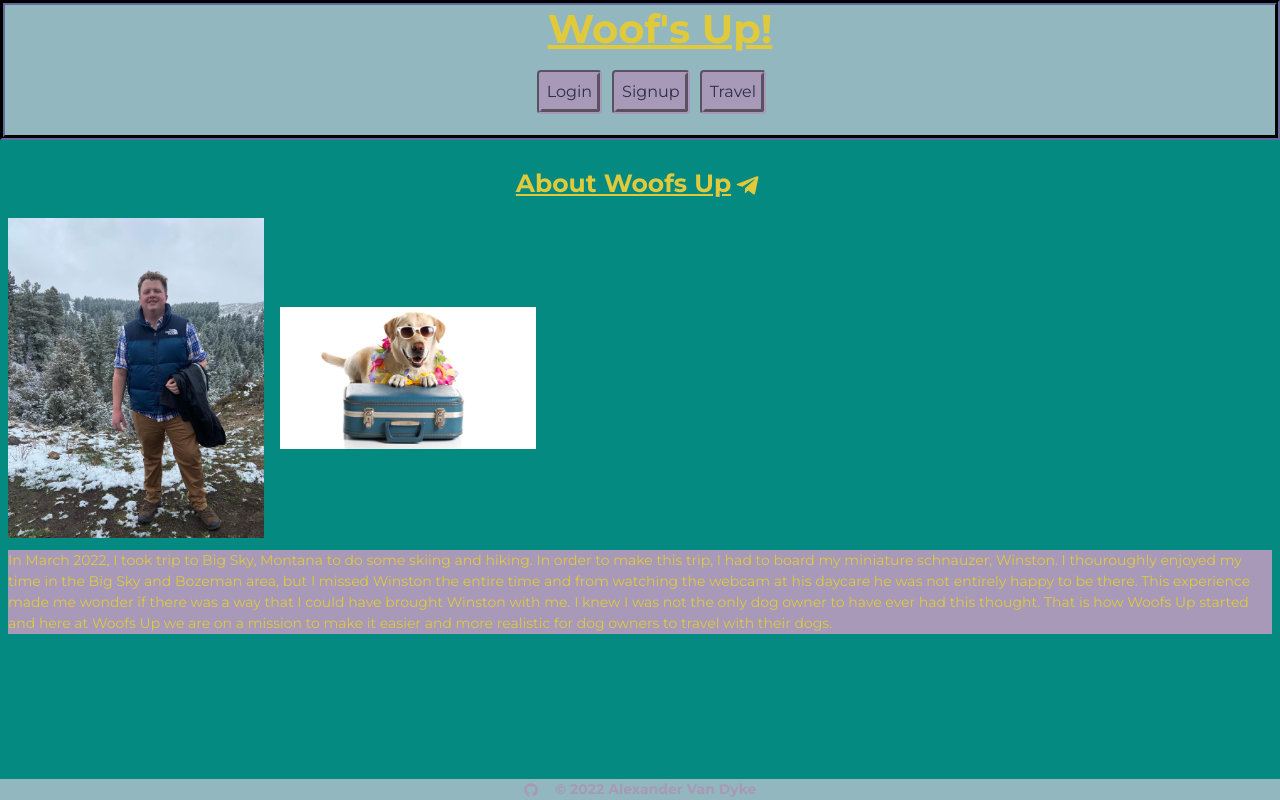
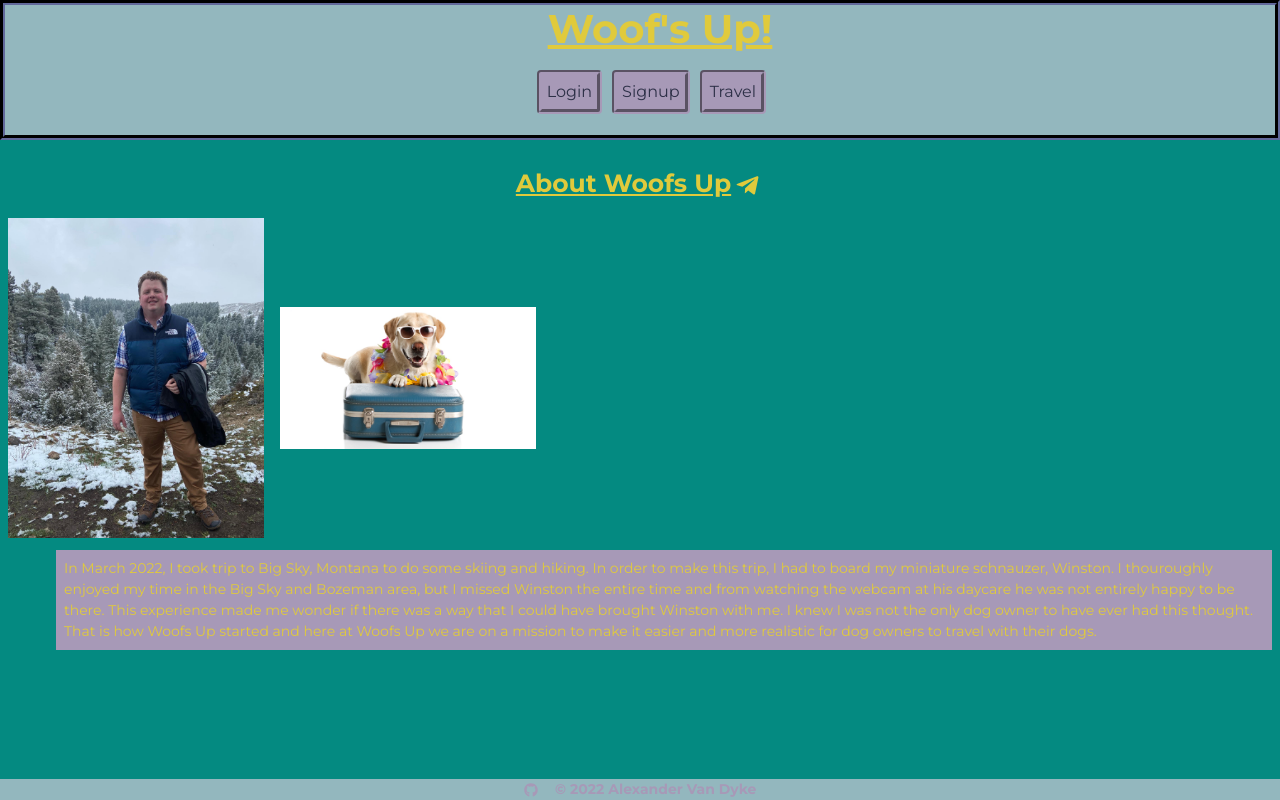
Before and after one commit to AlexandertheGreat491/Woofs_Up, a React (Create React App) app: page / in a window 1280 px wide. Built offline with nearby package versions, Linux system fonts and the light colour scheme.

Commit message:
changed margin and padding

```diff
--- a/src/pages/Home.js
+++ b/src/pages/Home.js
@@ -28,8 +28,8 @@ const Home = () => {
         alt="dog suitcase"
         className="mb-1 ms-3"
       />
-      <div>
-        <p id="bio" className="m-2">
+      <div className="ms-5">
+        <p id="bio" className="m-2 p-2">
           In March 2022, I took trip to Big Sky, Montana to do some skiing and
           hiking. In order to make this trip, I had to board my miniature
           schnauzer, Winston. I thouroughly enjoyed my time in the Big Sky and
```
